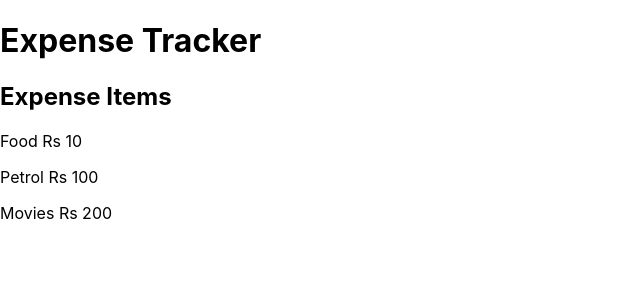
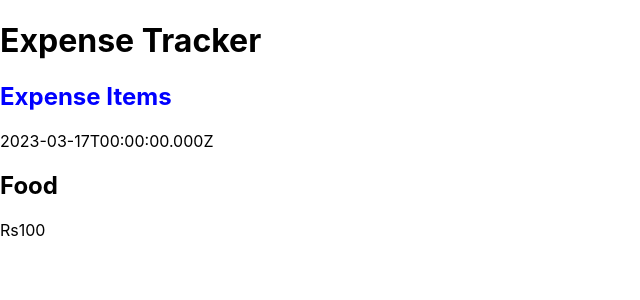
Before and after one commit to karishmabisht14/React-Practice, a React (Create React App) app: page / in a window 1280 px wide. Shown: the top 300 px of the page, without its empty margins (0-640 px from the left). Built offline with nearby package versions, Linux system fonts and the light colour scheme.

Commit message:
Create javascript variables in components

```diff
--- /dev/null
+++ b/src/components/ExpenseItem.css
@@ -0,0 +1,3 @@
+.expense-item {
+    color: Blue
+}
--- a/src/components/ExpenseItem.js
+++ b/src/components/ExpenseItem.js
@@ -1,10 +1,17 @@
+import "./ExpenseItem.css";
+
 function ExpenseItem() {
+  const expenseDate = new Date(2023, 2, 17);
+  const expenseTitle = "Food";
+  const expenseAmount = "100";
   return (
     <div>
-      <h2>Expense Items</h2>
-      <p>Food Rs 10</p>
-      <p>Petrol Rs 100</p>
-      <p>Movies Rs 200</p>
+      <h2 className="expense-item">Expense Items</h2>
+      <div>{expenseDate.toISOString()}</div>
+      <div>
+        <h2>{expenseTitle}</h2>
+        <div>Rs{expenseAmount}</div>
+      </div>
     </div>
   );
 }
```
